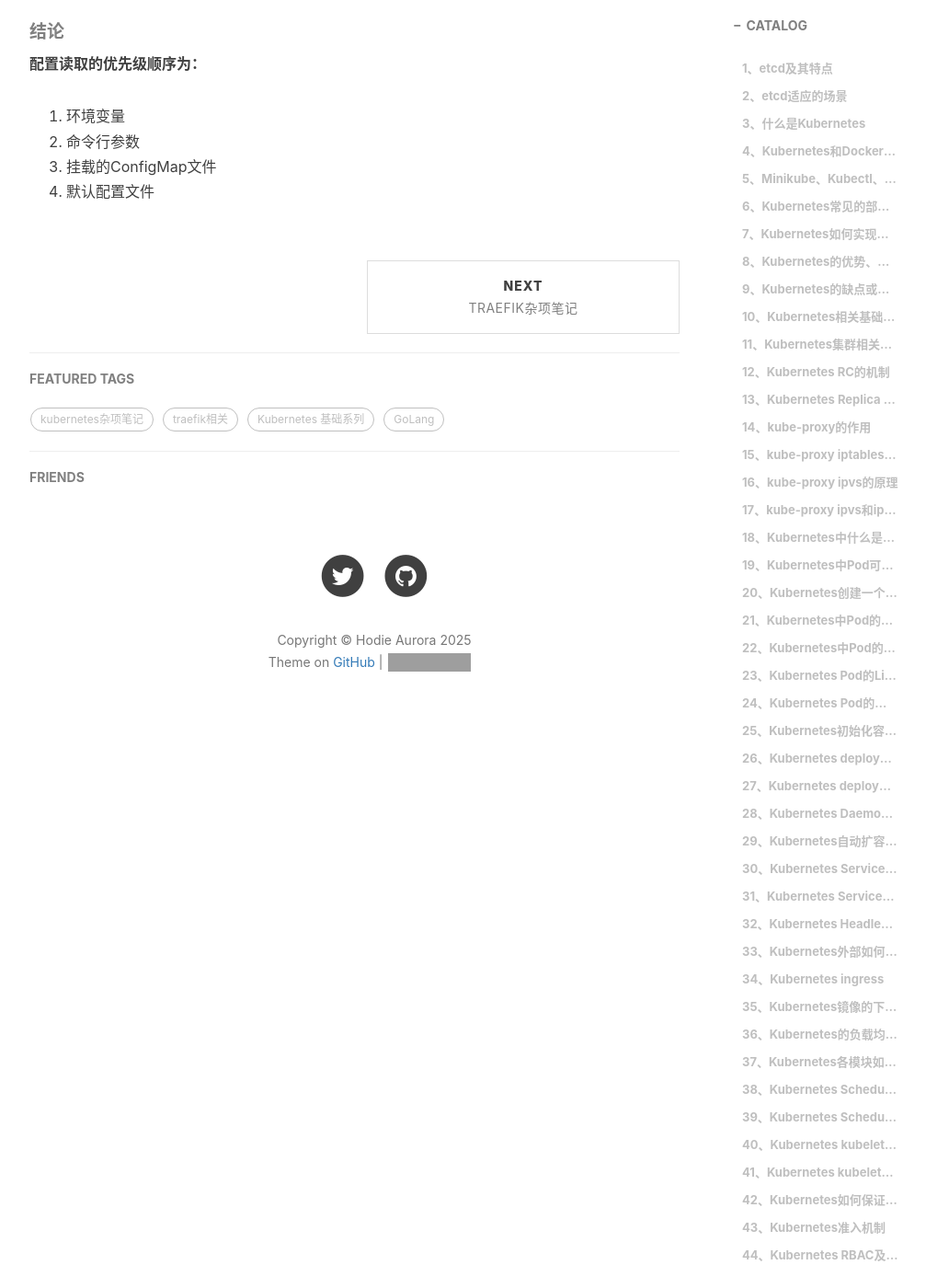
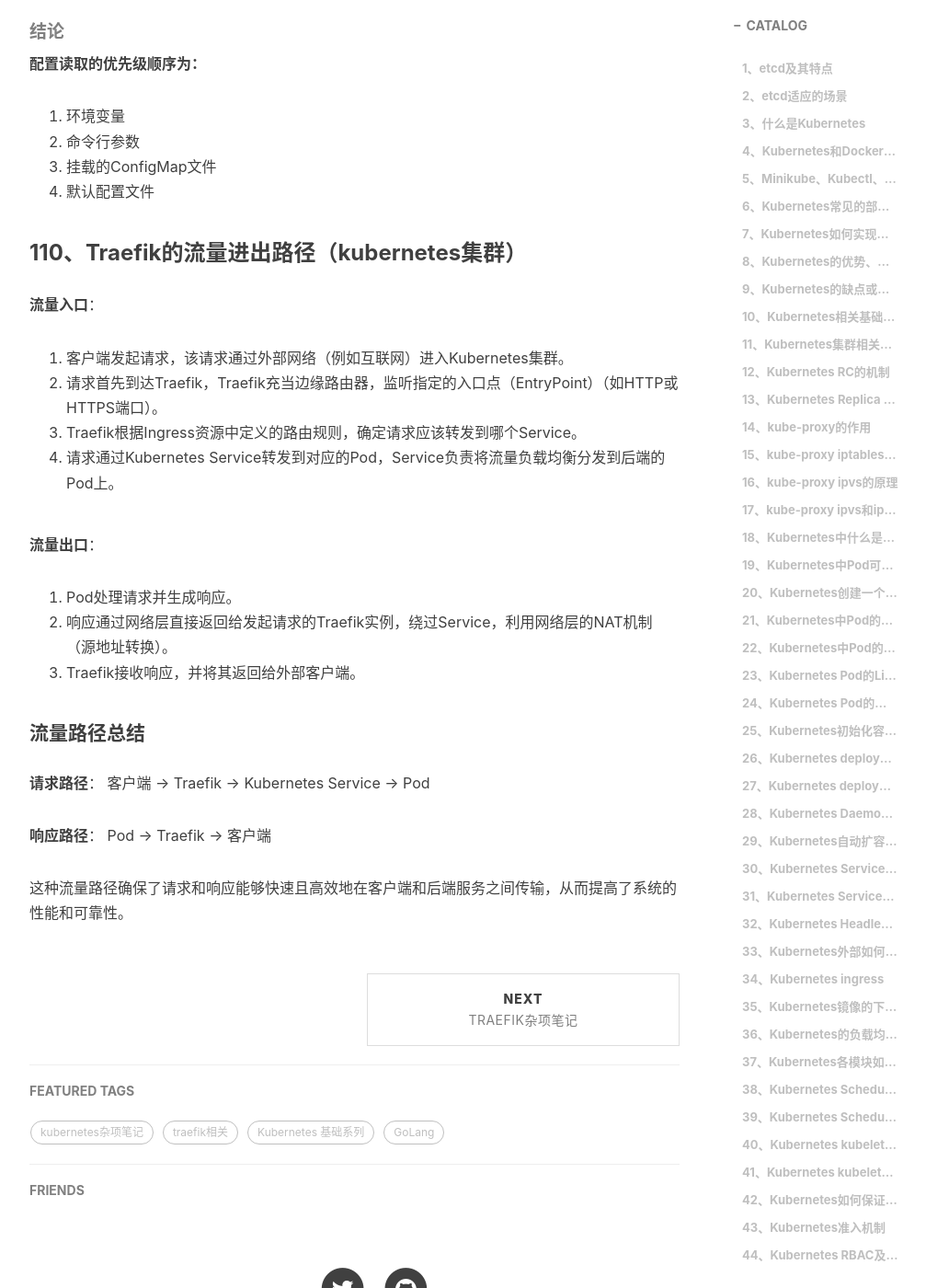
Before and after one commit to hodie-aurora/hodie-aurora.github.io, a Jekyll site: the page built from _posts/2025-01-07-kubernetes杂项.md, in a window 1280 px wide and 1400 px high, scrolled down 47118 px. Shown: the whole window at 92% size, without its empty margins (233-1240 px from the left). Built offline with Jekyll 4.4.1, drawn with Linux system fonts in a browser that asks for light colours; nearby versions of some CDN libraries; comment, search, counter and statistics services are not loaded; grey boxes are pictures that could not be loaded.

Commit message:
about kubernetes

```diff
--- a/_posts/2025-01-07-kubernetes杂项.md
+++ b/_posts/2025-01-07-kubernetes杂项.md
@@ -1370,3 +1370,29 @@ C=default_value_C
 2. 命令行参数
 3. 挂载的ConfigMap文件
 4. 默认配置文件
+
+
+### 110、Traefik的流量进出路径（kubernetes集群）
+
+**流量入口**：
+
+1. 客户端发起请求，该请求通过外部网络（例如互联网）进入Kubernetes集群。
+2. 请求首先到达Traefik，Traefik充当边缘路由器，监听指定的入口点（EntryPoint）（如HTTP或HTTPS端口）。
+3. Traefik根据Ingress资源中定义的路由规则，确定请求应该转发到哪个Service。
+4. 请求通过Kubernetes Service转发到对应的Pod，Service负责将流量负载均衡分发到后端的Pod上。
+
+**流量出口**：
+
+1. Pod处理请求并生成响应。
+2. 响应通过网络层直接返回给发起请求的Traefik实例，绕过Service，利用网络层的NAT机制（源地址转换）。
+3. Traefik接收响应，并将其返回给外部客户端。
+
+#### 流量路径总结
+
+**请求路径**：
+客户端 → Traefik → Kubernetes Service → Pod
+
+**响应路径**：
+Pod → Traefik → 客户端
+
+这种流量路径确保了请求和响应能够快速且高效地在客户端和后端服务之间传输，从而提高了系统的性能和可靠性。
```
